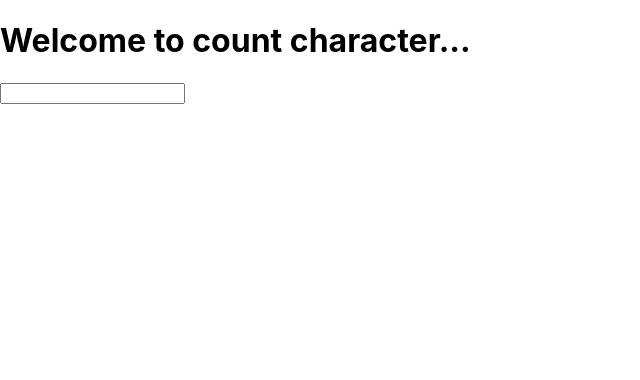
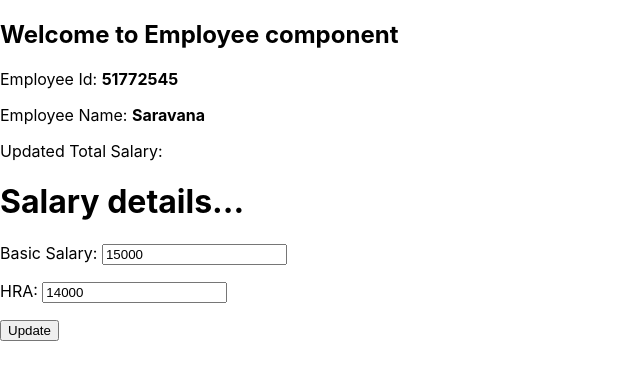
Before and after one commit to saravanasakthi/react-learn, a React (Create React App) app: page / in a window 1280 px wide. Shown: the top 380 px of the page, without its empty margins (0-640 px from the left). Built offline with nearby package versions, Linux system fonts and the light colour scheme.

Commit message:
still --react component interaction

```diff
--- a/src/index.js
+++ b/src/index.js
@@ -104,52 +104,126 @@ import './index.css';
 
 //  state in react
 
-class CountCharacters extends React.Component {
+// class CountCharacters extends React.Component {
+//   constructor(props) {
+//     super(props);
+//     this.state = {
+//       message: ''
+//     };
+//   }
+
+//   onMessageChange(value){
+//     this.setState(
+//       {
+//         message: `Message has ${value.length} length`
+//       }
+//     )
+//   }
+//   render(){
+//     return <div>
+//       <h1>Welcome to count character...</h1>
+//       <p><label><input type="text" onChange={e=> this.onMessageChange(e.target.value)}></input></label></p>
+//       <p><label>{this.state.message}</label></p>
+//     </div>
+//   }
+// }
+
+// class Employee extends React.Component {
+//   state = {counter: 0}
+//   // counter = 0
+//   addEmployee = ()=>{
+//     this.setState({counter: this.state.counter + 1});
+//     // this.counter = this.counter + 1;
+//     // alert("Employee Added");
+//     // alert(this.counter);
+//   }
+//   render(){
+//     return <div>
+//       <h2> Welcome to Employee component</h2>
+//       <p>Counter clicked {this.state.counter} Times</p>
+//       <p>
+//         <button onClick={this.addEmployee}>Add Employee</button>
+//       </p>
+//     </div>
+//   }
+// }
+
+// // const element = <Employee id="51772545" name="saravana" departname="BCA"></Employee>
+
+// const element = <CountCharacters></CountCharacters>
+
+
+// *************************************************************************************************
+
+// Interaction between components
+
+
+class Employee extends React.Component {
+
   constructor(props) {
     super(props);
     this.state = {
-      message: ''
-    };
+      updatedSalary: null
+    }
   }
 
-  onMessageChange(value){
-    this.setState(
-      {
-        message: `Message has ${value.length} length`
-      }
-    )
+  getUpdatedSalary = (salary) =>{
+    this.setState({
+      updateSalary: salary
+    })
   }
-  render(){
+
+  render() {
     return <div>
-      <h1>Welcome to count character...</h1>
-      <p><label><input type="text" onChange={e=> this.onMessageChange(e.target.value)}></input></label></p>
-      <p><label>{this.state.message}</label></p>
+      <h2> Welcome to Employee component</h2>
+      <p>
+        <label>Employee Id: <b>{this.props.id}</b></label>
+      </p>
+      <p>
+        <label>Employee Name: <b>{this.props.name}</b></label>
+      </p>
+      <p>
+        <label>Updated Total Salary: <b>{this.state.updateSalary}</b></label>
+      </p>
+      <Salary basic={this.props.basic} hra={this.props.hra} onSalaryChanged={this.getUpdatedSalary}></Salary>
     </div>
   }
 }
 
-class Employee extends React.Component {
-  state = {counter: 0}
-  // counter = 0
-  addEmployee = ()=>{
-    this.setState({counter: this.state.counter + 1});
-    // this.counter = this.counter + 1;
-    // alert("Employee Added");
-    // alert(this.counter);
+class Salary extends React.Component {
+  constructor(props) {
+    super(props);
+    this.state = {
+      basic: this.props.basic,
+      hra: this.props.hra,
+      basicRef: React.createRef()
+    }
+
+    this.basicRef = React.createRef();
+    this.hraRef = React.createRef();
+    this.updateSalary = this.updateSalary.bind(this);
   }
+
+  updateSalary = () => {
+    let salary = parseInt(this.basicRef.current.value) + parseInt(this.hraRef.current.value);
+    this.props.onSalaryChanged(salary);
+  }
+
   render(){
     return <div>
-      <h2> Welcome to Employee component</h2>
-      <p>Counter clicked {this.state.counter} Times</p>
+      <h1>Salary details...</h1>
       <p>
-        <button onClick={this.addEmployee}>Add Employee</button>
+        <label>Basic Salary: <input type="text" ref={this.basicRef} defaultValue={this.state.basic}></input></label>
       </p>
+      <p>
+        <label>HRA: <input type="text" ref={this.hraRef} defaultValue={this.state.hra}></input></label>
+      </p>
+      <button onClick={this.updateSalary}>Update</button>
     </div>
   }
 }
 
-// const element = <Employee id="51772545" name="saravana" departname="BCA"></Employee>
+const element = <Employee id="51772545" name="Saravana" basic="15000" hra="14000"></Employee>
 
-const element = <CountCharacters></CountCharacters>
 
 ReactDOM.render(element, document.getElementById('root'));
```
